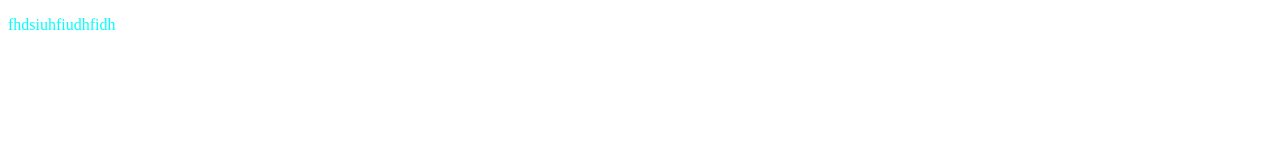
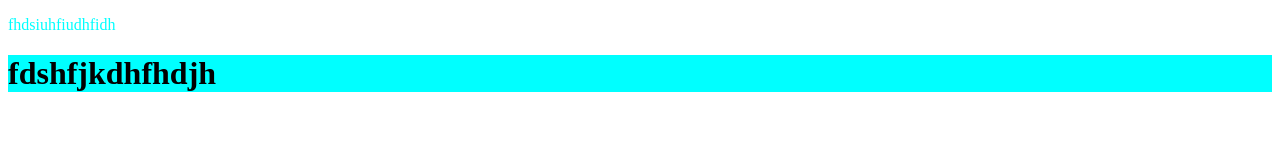
Before and after one commit to bellalhossainrayhan/my-first-repo, a plain HTML site: page index.html in a window 1280 px wide. Drawn offline with Linux system fonts and the light colour scheme.

Commit message:
css changed

```diff
--- a/index.html
+++ b/index.html
@@ -9,5 +9,6 @@
 </head>
 <body>
   <p>fhdsiuhfiudhfidh</p>
+<h1>fdshfjkdhfhdjh</h1>
 </body>
 </html>
--- a/style.css
+++ b/style.css
@@ -1,3 +1,6 @@
 p{
   color: aqua;
 }
+h1{
+  background-color: aqua;
+}
```
